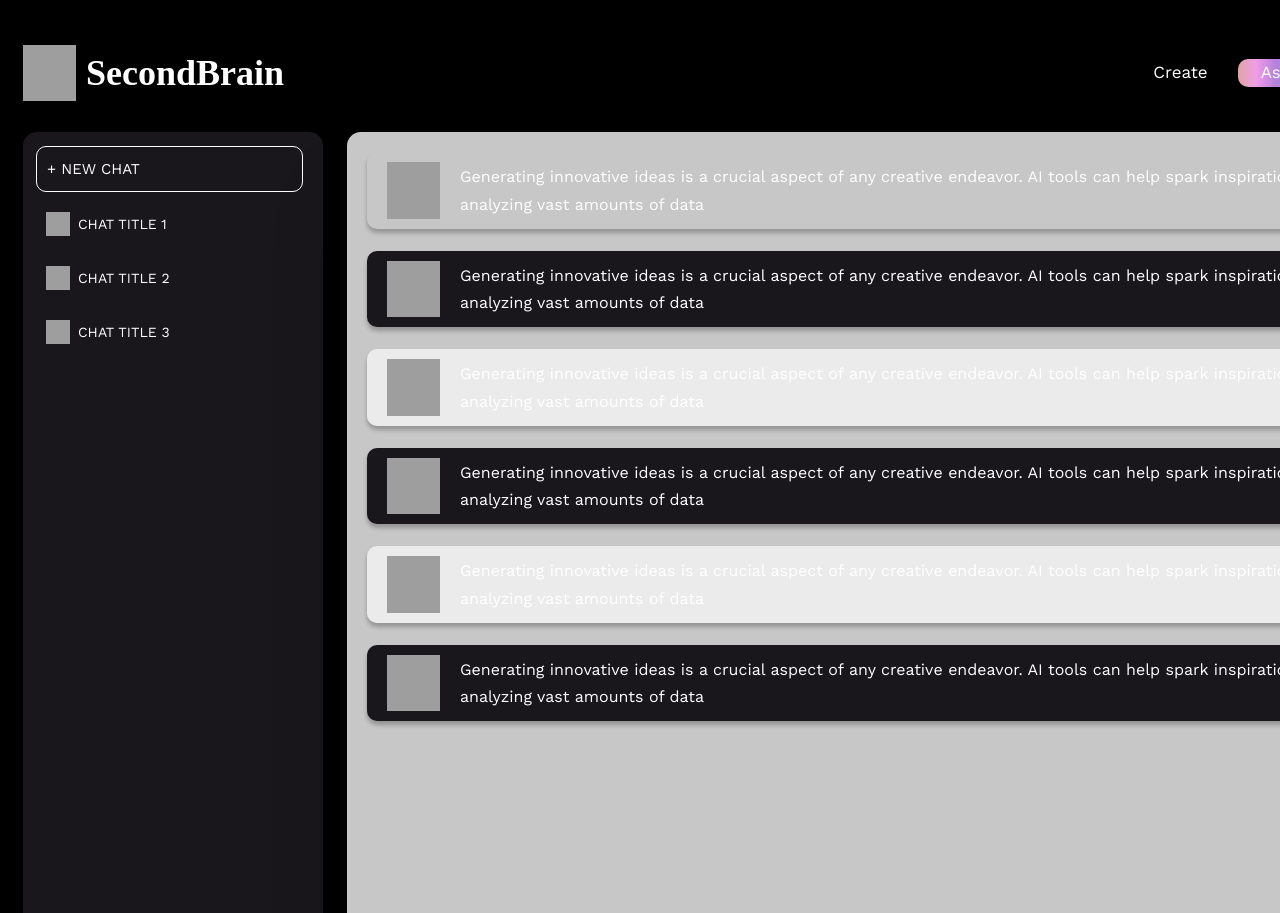
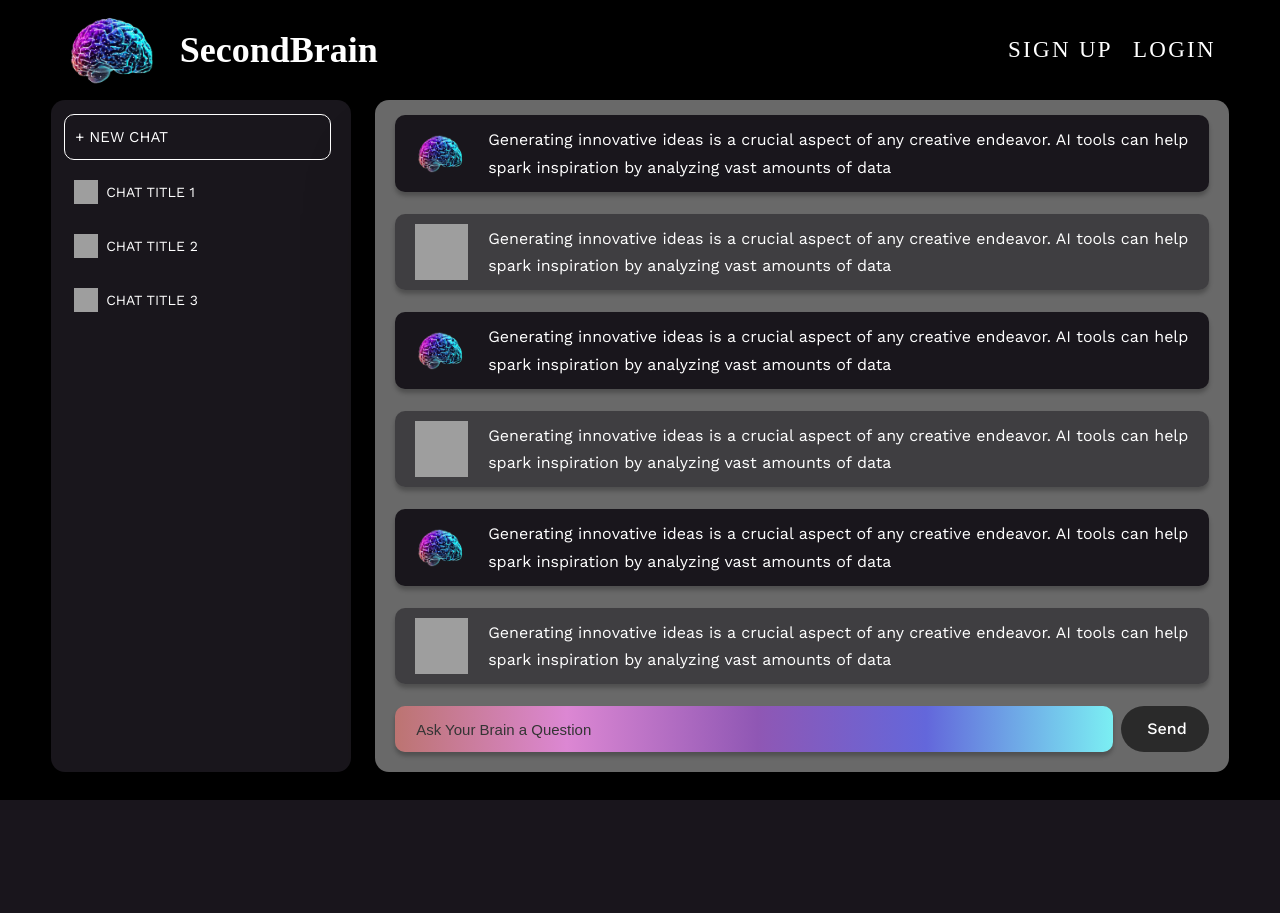
Before and after one commit to kf-rahman/GenAIHackathon-2023, a Flask app: template templates/chat.html in a window 1280 px wide. Shown: the top 913 px of the page. After the commit the page ends 800 px from the top, so only its background shows below. Run offline with Flask 3, Linux system fonts and the light colour scheme; the template is opened without the code that fills it, so the values that code supplies are empty; some web fonts are replaced; grey boxes are pictures that could not be loaded.

Commit message:
Fixing the chat page

```diff
--- a/app.py
+++ b/app.py
@@ -11,7 +11,7 @@ headers = {"Authorization": "Bearer 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"}
 #syncing code base
 app = Flask(__name__)
 
-@app.route('/')
+@app.route('/home')
 def landing_page():
     return render_template('landing_page.html')
 
--- a/static/chat.css
+++ b/static/chat.css
@@ -1,41 +1,158 @@
-.image-icon10 {
+header {
+  top: 0px;
+  position: fixed;
+  overflow: auto;
+  -webkit-user-select: none;
+  -moz-user-select: none;
+  -ms-user-select: none;
+  user-select: none;
+  width: 100%;
+  height: 100px;
+  overflow: hidden;
+  z-index: 3;
+}
+
+#logo {
+  float: left;
+  width: 100px;
+  height: 70px;
+  background-image: url("BrainBrain.png");
+  background-position: left bottom;
+  background-repeat: no-repeat;
+  background-size: 100% 100%;
+  text-indent: -9999px;
+  position: relative;
+  z-index: 2;
+  -webkit-transition: opacity 0.41s linear;
+  -moz-transition: opacity 0.41s linear;
+  -o-transition: opacity 0.41s linear;
+  transition: opacity 0.41s linear;
+}
+
+#logo:hover {
+  background-image: url("BrainBrain.png"), radial-gradient(rgba(255, 255, 255, 0.916) 30%, rgba(255, 255, 255, 0) 70%);
+  background-position: left bottom;
+  background-repeat: no-repeat;
+}
+
+header nav ul {
+  z-index: 2;
+  position: relative;
+  align-items: center;
+  display: flex;
+  justify-content: flex-start;
+  list-style: none;
+  top: 0px;
+  right: 5%;
+  height: 100px;
+  margin: 0;
+  padding: 0;
+  float: right;
+  text-align: right;
+}
+
+header nav ul li {
+  display: inline;
+  padding: 0;
+}
+
+header nav ul li a {
+  text-decoration: none;
+  color: white;
+  font-family: DINWebPro-Bold;
+  text-transform: uppercase;
+  font-size: 1.4375em;
+  letter-spacing: 0.1em;
+  display: inline-block;
+  position: relative;
+  margin-left: 20px;
+  font-weight: normal;
+  -webkit-transition: color 1s;
+  -moz-transition: color 1s;
+  -o-transition: color 1s;
+  transition: color 1s;
+}
+
+header nav ul li a:hover {
+  color: #f531ff;
+}
+
+header nav ul li a.active {
+  color: #f531ff;
+}
+
+.secondbrain1 {
+  color: white;
+  position: relative;
+  display: inline-block;
+  width: 216px;
+  flex-shrink: 0;
+  font-size: var(--font-size-17xl);
+  font-family: var(--font-turret-road);
+  left: 5%;
+}
+
+.full-logo {
+  left: 5%;
+  float: left;
+  text-align: left;
+  display: flex;
+  justify-content: flex-start;
+  align-items: center;
   position: absolute;
-  width: 120.83%;
-  top: 916px;
-  right: -20.83%;
-  left: 0;
-  max-width: 100%;
+  height: 100%;
+}
+
+.main-container {
+  position: relative;
+  background-color: var(--color-black);
+  width: 100%;
+  height: calc(100% - 100px);
+  top: 100px;
   overflow: hidden;
-  height: 1690px;
-  object-fit: cover;
+  text-align: left;
+  font-size: var(--font-size-sm);
+  color: var(--color-white);
+  font-family: var(--font-work-sans);
 }
-.ai-generator-item {
-  position: absolute;
-  top: -178px;
-  left: -128px;
-  border-radius: 50%;
-  background-color: var(--color-blueviolet);
-  filter: blur(349px);
-  width: 457px;
-  height: 457px;
+
+.two-cols {
+  position: relative;
+  left: 4%;
+  right: 4%;
+  display: flex;
+  justify-content: flex-start;
+  flex-direction: row;
+  align-items: flex-start;
+  box-sizing: border-box;
+  gap: var(--gap-5xl);
+  height: 96%;
+  width: 92%;
 }
-.rectangle43 {
-  position: absolute;
-  width: 100%;
-  top: 0;
-  right: 0;
-  left: 0;
+
+.sidebar {
+  position: relative;
+  width: 300px;
+  height: 100%;
   border-radius: var(--br-sm);
   background-color: var(--color-gray-100);
   box-shadow: 0 58px 80px rgba(0, 0, 0, 0.16);
-  height: 900px;
 }
-.new-chat {
-  position: relative;
-  line-height: 20px;
-  text-transform: uppercase;
+
+.sidebar-inner {
+  display: flex;
+  justify-content: flex-start;
+  position: absolute;
+  top: 14px;
+  left: 13px;
+  width: 267px;
+  height: 302px;
+  flex-direction: column;
+  align-items: flex-start;
+  gap: var(--gap-3xs);
 }
-.frame84 {
+
+.new-chat-button {
   align-self: stretch;
   border-radius: var(--br-3xs);
   border: 1px solid var(--color-white);
@@ -48,23 +165,10 @@
   text-align: center;
   font-size: var(--font-size-mini);
 }
-.frame-icon2 {
-  position: relative;
-  width: 24px;
-  height: 24px;
-}
-.chat-title-1 {
-  flex: 1;
-  position: relative;
-  line-height: 20px;
-  text-transform: uppercase;
-}
-.frame-parent11,
-.frame85 {
+
+.chat-select-button {
   display: flex;
   justify-content: flex-start;
-}
-.frame85 {
   align-self: stretch;
   border-radius: var(--br-3xs);
   overflow: hidden;
@@ -73,108 +177,91 @@
   padding: var(--padding-3xs);
   gap: var(--gap-5xs);
 }
-.frame-parent11 {
+
+
+
+.chat-window {
+  flex: 1;
+  position: relative;
+  height: 100%;
+  width: 94%;
+  font-size: var(--font-size-base);
+  border-radius: var(--br-sm);
+  background-color: rgba(255, 255, 255, 0.41);
+  ;
+  box-shadow: 0 58px 80px rgba(0, 0, 0, 0.16);
+}
+
+.chat-window-inner {
   position: absolute;
-  top: 14px;
-  left: 13px;
-  width: 267px;
-  height: 302px;
+  width: 100%;
+  height: 100%;
+  display: flex;
   flex-direction: column;
   align-items: flex-start;
-  gap: var(--gap-3xs);
+  justify-content: flex-end;
+  padding: var(--padding-xl);
+  box-sizing: border-box;
+  gap: var(--gap-3xl);
 }
-.frame83 {
-  position: relative;
-  width: 300px;
-  height: 900px;
+
+.chat-scroll {
+  align-self: stretch;
+  display: flex;
+  align-items: center;
+  justify-content: flex-start;
+  flex: 1;
+  flex-direction: column;
+  gap: var(--gap-3xl);
 }
-.rectangle44 {
-  position: absolute;
+
+.chat-bottom{
+  display: flex;
+  flex-direction: row;
   width: 100%;
-  top: 0;
-  right: 0;
-  left: 0;
-  border-radius: var(--br-sm);
-  background-color: var(--color-gray-400);
-  box-shadow: 0 58px 80px rgba(0, 0, 0, 0.16);
-  height: 900px;
+  gap: 1%;
 }
-.image-11-icon2 {
-  position: relative;
-  width: 53px;
-  height: 57px;
-  object-fit: cover;
-}
-.generating-innovative-ideas {
-  flex: 1;
-  position: relative;
-  line-height: 27.3px;
-}
-.frame89 {
+
+#chat-box {
+  border:none;
   align-self: stretch;
   border-radius: var(--br-3xs);
-  background-color: var(--color-gray-500);
+  background: linear-gradient(89.94deg,
+      rgb(188, 116, 113),
+      rgb(220, 135, 211) 23.96%,
+      rgb(143, 87, 180) 50.52%,
+      rgb(99, 103, 219) 73.96%,
+      rgb(123, 239, 243));
   box-shadow: 0 4px 4px rgba(0, 0, 0, 0.25);
   overflow: hidden;
   display: flex;
   flex-direction: row;
   align-items: center;
-  justify-content: flex-start;
-  padding: var(--padding-3xs) var(--padding-xl);
-  gap: var(--gap-xl);
+  padding: var(--padding-4xs) var(--padding-3xs) var(--padding-4xs) var(--padding-2xl);
+  font-size: var(--font-size-mini);
+  color: var(--color-black);
+  width: 100%;
 }
-.image-10-icon {
+#chat-box::placeholder{
+  color:rgb(52, 52, 52);
+}
+#chat-box:focus{
+  border:none;
+  outline: none;
+}
+
+.send-button {
   position: relative;
-  width: 53px;
-  height: 56px;
-  object-fit: cover;
-}
-.frame90 {
-  border-radius: var(--br-3xs);
-  background-color: var(--color-gray-100);
-  box-shadow: 0 4px 4px rgba(0, 0, 0, 0.25);
-  overflow: hidden;
-  flex-direction: row;
-  padding: var(--padding-3xs) var(--padding-xl);
-  gap: var(--gap-xl);
-}
-.frame-parent13,
-.frame90,
-.frame91 {
-  align-self: stretch;
   display: flex;
-  align-items: center;
-  justify-content: flex-start;
-}
-.frame91 {
-  border-radius: var(--br-3xs);
-  background-color: var(--color-gray-600);
-  box-shadow: 0 4px 4px rgba(0, 0, 0, 0.25);
-  overflow: hidden;
-  flex-direction: row;
-  padding: var(--padding-3xs) var(--padding-xl);
-  gap: var(--gap-xl);
-}
-.frame-parent13 {
-  flex: 1;
-  flex-direction: column;
-  gap: var(--gap-3xl);
-}
-.ask-your-brain {
-  position: relative;
-  line-height: 20px;
-  text-transform: capitalize;
-}
-.rectangle45 {
-  position: absolute;
-  width: 100%;
-  top: 0;
-  right: 0;
-  left: 0;
+  justify-content: flex-end;
+  float: right;
+  width: 103.56px;
+  height: 46px;
+  text-align: center;
   border-radius: var(--br-781xl);
   background-color: var(--color-gray-700);
-  height: 46px;
 }
+
 .send {
   position: absolute;
   top: calc(50% - 10px);
@@ -183,156 +270,81 @@
   text-transform: capitalize;
   font-weight: 500;
 }
-.frame96 {
+
+.ask-your-brain {
   position: relative;
-  width: 103.56px;
-  height: 46px;
-  text-align: center;
+  line-height: 20px;
+  text-transform: capitalize;
+  flex-grow: 1;
 }
-.frame95 {
+
+
+
+
+
+.bot-message {
   align-self: stretch;
+  display: flex;
+  align-items: center;
+  justify-content: flex-start;
   border-radius: var(--br-3xs);
-  background: linear-gradient(
-    89.94deg,
-    rgba(190, 76, 69, 0.75),
-    rgba(225, 60, 208, 0.75) 23.96%,
-    rgba(109, 1, 183, 0.75) 50.52%,
-    rgba(36, 42, 222, 0.75) 73.96%,
-    rgba(67, 241, 246, 0.75)
-  );
+  background-color: rgba(25, 22, 28, 1);
   box-shadow: 0 4px 4px rgba(0, 0, 0, 0.25);
   overflow: hidden;
+  flex-direction: row;
+  padding: var(--padding-3xs) var(--padding-xl);
+  gap: var(--gap-xl);
+}
+
+.user-message {
+  align-self: stretch;
   display: flex;
-  flex-direction: row;
   align-items: center;
   justify-content: flex-start;
-  padding: var(--padding-4xs) var(--padding-3xs) var(--padding-4xs)
-    var(--padding-2xl);
-  gap: var(--gap-679xl);
-  font-size: var(--font-size-mini);
-  color: var(--color-black);
+  border-radius: var(--br-3xs);
+  background-color: rgba(25, 22, 28, 0.51);
+  box-shadow: 0 4px 4px rgba(0, 0, 0, 0.25);
+  overflow: hidden;
+  flex-direction: row;
+  padding: var(--padding-3xs) var(--padding-xl);
+  gap: var(--gap-xl);
 }
-.frame-parent12 {
-  position: absolute;
-  top: 0;
-  left: 0;
-  width: 1068px;
-  height: 900px;
-  display: flex;
-  flex-direction: column;
-  align-items: flex-start;
-  justify-content: flex-end;
-  padding: var(--padding-xl);
-  box-sizing: border-box;
-  gap: var(--gap-3xl);
+
+.bot-message-pic {
+  position: relative;
+  width: 53px;
+  height: 57px;
+  object-fit: contain;
 }
-.frame88 {
+
+.user-icon {
+  position: relative;
+  width: 53px;
+  height: 56px;
+  object-fit: cover;
+}
+
+.generating-innovative-ideas {
   flex: 1;
-  position: relative;
-  height: 900px;
-  font-size: var(--font-size-base);
-}
-.ai-generator-inner1,
-.frame-parent10 {
-  width: 1440px;
-  display: flex;
-  justify-content: flex-start;
-}
-.frame-parent10 {
-  flex-direction: row;
-  align-items: flex-start;
-  padding: 0 var(--padding-5xl);
-  box-sizing: border-box;
-  gap: var(--gap-5xl);
-}
-.ai-generator-inner1 {
-  position: absolute;
-  top: 132px;
-  left: -1px;
-  height: 931px;
-  flex-direction: column;
-  align-items: center;
-}
-.secondbrain2 {
-  position: relative;
-  display: inline-block;
-  width: 216px;
-  flex-shrink: 0;
-}
-.create1 {
   position: relative;
   line-height: 27.3px;
 }
-.frame98 {
-  border-bottom: 1.5px solid var(--color-gray-1100);
-  display: flex;
-  flex-direction: row;
-  align-items: center;
+
+.new-chat {
+  position: relative;
+  line-height: 20px;
+  text-transform: uppercase;
 }
-.frame100,
-.frame98,
-.frame99 {
-  box-sizing: border-box;
-  width: 75px;
-  justify-content: center;
-  padding: 0 var(--padding-8xs);
+
+.chat-icon {
+  position: relative;
+  width: 24px;
+  height: 24px;
 }
-.frame99 {
-  border-radius: var(--br-3xs);
-  background: linear-gradient(
-      rgba(255, 255, 255, 0.5),
-      rgba(255, 255, 255, 0.5)
-    ),
-    linear-gradient(
-      89.94deg,
-      #be4c45,
-      #e13cd0 23.96%,
-      #6d01b7 50.52%,
-      #242ade 73.96%,
-      #43f1f6
-    );
-  display: flex;
-  flex-direction: row;
-  align-items: center;
+
+.chat-title-1 {
+  flex: 1;
+  position: relative;
+  line-height: 20px;
+  text-transform: uppercase;
 }
-.frame100 {
-  border-bottom: 1.5px solid var(--color-gray-1100);
-  font-size: var(--font-size-lg);
-}
-.frame100,
-.frame97,
-.image-11-container {
-  display: flex;
-  flex-direction: row;
-  align-items: center;
-}
-.frame97 {
-  flex: 1;
-  justify-content: flex-end;
-  padding: 0 var(--padding-xl);
-  gap: var(--gap-xl);
-  text-align: center;
-  font-size: var(--font-size-mid);
-  font-family: var(--font-work-sans);
-}
-.image-11-container {
-  position: absolute;
-  top: 45px;
-  left: 23px;
-  width: 1405px;
-  justify-content: flex-start;
-  gap: var(--gap-3xs);
-  font-size: var(--font-size-17xl);
-  font-family: var(--font-turret-road);
-}
-.ai-generator1 {
-  position: relative;
-  background-color: var(--color-black);
-  width: 100%;
-  height: 1116px;
-  overflow: hidden;
-  text-align: left;
-  font-size: var(--font-size-sm);
-  color: var(--color-white);
-  font-family: var(--font-work-sans);
-}
--- a/templates/chat.html
+++ b/templates/chat.html
@@ -24,43 +24,54 @@
     />
   </head>
   <body>
-    <div class="ai-generator1">
-      <img class="image-icon10" alt="" src="./public/image@2x.png" />
-      <div class="ai-generator-item"></div>
-      <div class="ai-generator-inner1">
-        <div class="frame-parent10">
-          <div class="frame83">
-            <div class="rectangle43"></div>
-            <div class="frame-parent11">
-              <div class="frame84">
+    <header>
+      <nav>
+        <div class="full-logo">
+          <a href="/home" id="logo">SecondBrain</a>
+          <b class="secondbrain1">SecondBrain</b>
+        </div>
+          <ul>
+              <li>
+                  <a href="#working">Sign Up</a>
+              </li>
+              <li>
+                  <a href="#germany">LogIn</a>
+              </li>
+          </ul>
+      </nav>
+  </header>
+    <div class="main-container">
+        <div class="two-cols">
+          <div class="sidebar">
+            <div class="sidebar-inner">
+              <div class="new-chat-button">
                 <div class="new-chat">+ NEW CHAT</div>
               </div>
-              <div class="frame85">
-                <img class="frame-icon2" alt="" src="./public/frame2.svg" />
+              <div class="chat-select-button">
+                <img class="chat-icon" alt="" src="https://img.icons8.com/material-outlined/24/FFFFFF/chat.png" />
 
                 <div class="chat-title-1">Chat Title 1</div>
               </div>
-              <div class="frame85">
-                <img class="frame-icon2" alt="" src="./public/frame2.svg" />
+              <div class="chat-select-button">
+                <img class="chat-icon" alt="" src="https://img.icons8.com/material-outlined/24/FFFFFF/chat.png" />
 
                 <div class="chat-title-1">Chat Title 2</div>
               </div>
-              <div class="frame85">
-                <img class="frame-icon2" alt="" src="./public/frame2.svg" />
+              <div class="chat-select-button">
+                <img class="chat-icon" alt="" src="https://img.icons8.com/material-outlined/24/FFFFFF/chat.png" />
 
                 <div class="chat-title-1">Chat Title 3</div>
               </div>
             </div>
           </div>
-          <div class="frame88">
-            <div class="rectangle44"></div>
-            <div class="frame-parent12">
-              <div class="frame-parent13">
-                <div class="frame89">
+          <div class="chat-window">
+            <div class="chat-window-inner">
+              <div class="chat-scroll">
+                <div class="bot-message">
                   <img
-                    class="image-11-icon2"
+                    class="bot-message-pic"
                     alt=""
-                    src="./public/image-111@2x.png"
+                    src="{{url_for('static', filename='BrainBrain.png')}}"
                   />
 
                   <div class="generating-innovative-ideas">
@@ -69,11 +80,11 @@
                     analyzing vast amounts of data
                   </div>
                 </div>
-                <div class="frame90">
+                <div class="user-message">
                   <img
-                    class="image-10-icon"
+                    class="user-icon"
                     alt=""
-                    src="./public/image-11@2x.png"
+                    src="https://img.icons8.com/ios-filled/100/FFFFFF/user-male-circle.png"
                   />
 
                   <div class="generating-innovative-ideas">
@@ -82,11 +93,11 @@
                     analyzing vast amounts of data
                   </div>
                 </div>
-                <div class="frame91">
+                <div class="bot-message">
                   <img
-                    class="image-11-icon2"
+                    class="bot-message-pic"
                     alt=""
-                    src="./public/image-111@2x.png"
+                    src="{{url_for('static', filename='BrainBrain.png')}}"
                   />
 
                   <div class="generating-innovative-ideas">
@@ -95,11 +106,11 @@
                     analyzing vast amounts of data
                   </div>
                 </div>
-                <div class="frame90">
+                <div class="user-message">
                   <img
-                    class="image-10-icon"
+                    class="user-icon"
                     alt=""
-                    src="./public/image-11@2x.png"
+                    src="https://img.icons8.com/ios-filled/100/FFFFFF/user-male-circle.png"
                   />
 
                   <div class="generating-innovative-ideas">
@@ -108,11 +119,11 @@
                     analyzing vast amounts of data
                   </div>
                 </div>
-                <div class="frame91">
+                <div class="bot-message">
                   <img
-                    class="image-11-icon2"
+                    class="bot-message-pic"
                     alt=""
-                    src="./public/image-111@2x.png"
+                    src="{{url_for('static', filename='BrainBrain.png')}}"
                   />
 
                   <div class="generating-innovative-ideas">
@@ -121,11 +132,11 @@
                     analyzing vast amounts of data
                   </div>
                 </div>
-                <div class="frame90">
+                <div class="user-message">
                   <img
-                    class="image-10-icon"
+                    class="user-icon"
                     alt=""
-                    src="./public/image-11@2x.png"
+                    src="https://img.icons8.com/ios-filled/100/FFFFFF/user-male-circle.png"
                   />
 
                   <div class="generating-innovative-ideas">
@@ -135,33 +146,15 @@
                   </div>
                 </div>
               </div>
-              <div class="frame95">
-                <div class="ask-your-brain">Ask Your Brain a Question</div>
-                <div class="frame96">
-                  <div class="rectangle45"></div>
+              <div class="chat-bottom">
+              <input type="text" id="chat-box" name="chat-box-message" placeholder="Ask Your Brain a Question">
+                <div class="send-button">
                   <div class="send">Send</div>
                 </div>
               </div>
             </div>
           </div>
         </div>
-      </div>
-      <div class="image-11-container">
-        <img class="image-10-icon" alt="" src="./public/image-11@2x.png" />
-
-        <b class="secondbrain2">SecondBrain</b>
-        <div class="frame97">
-          <div class="frame98">
-            <div class="create1">Create</div>
-          </div>
-          <div class="frame99">
-            <div href="{{ url_for('chat') }}"class="create1">Ask</div>
-          </div>
-          <div class="frame100">
-            <a href="{{ url_for('notes') }}" class="create1">View</a>
-          </div>
-        </div>
-      </div>
     </div>
   </body>
 </html>
```
Also changed, not shown: static/landing_page.css (+44 -25 lines), templates/landing_page.html (+4 -4 lines).
